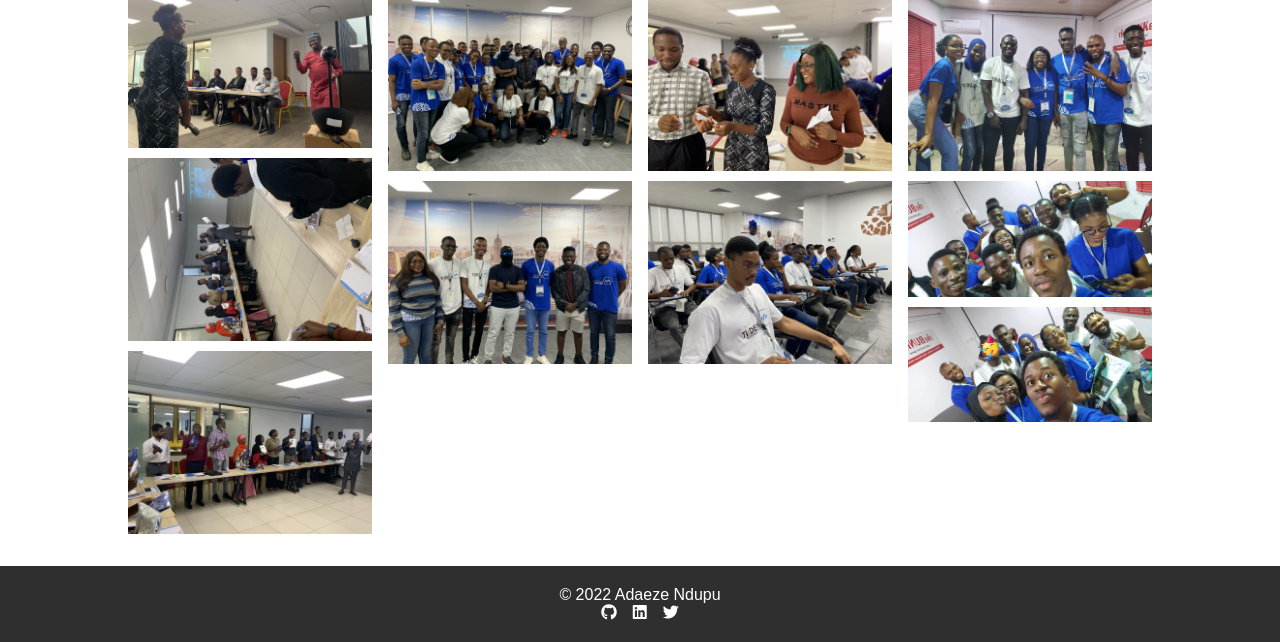
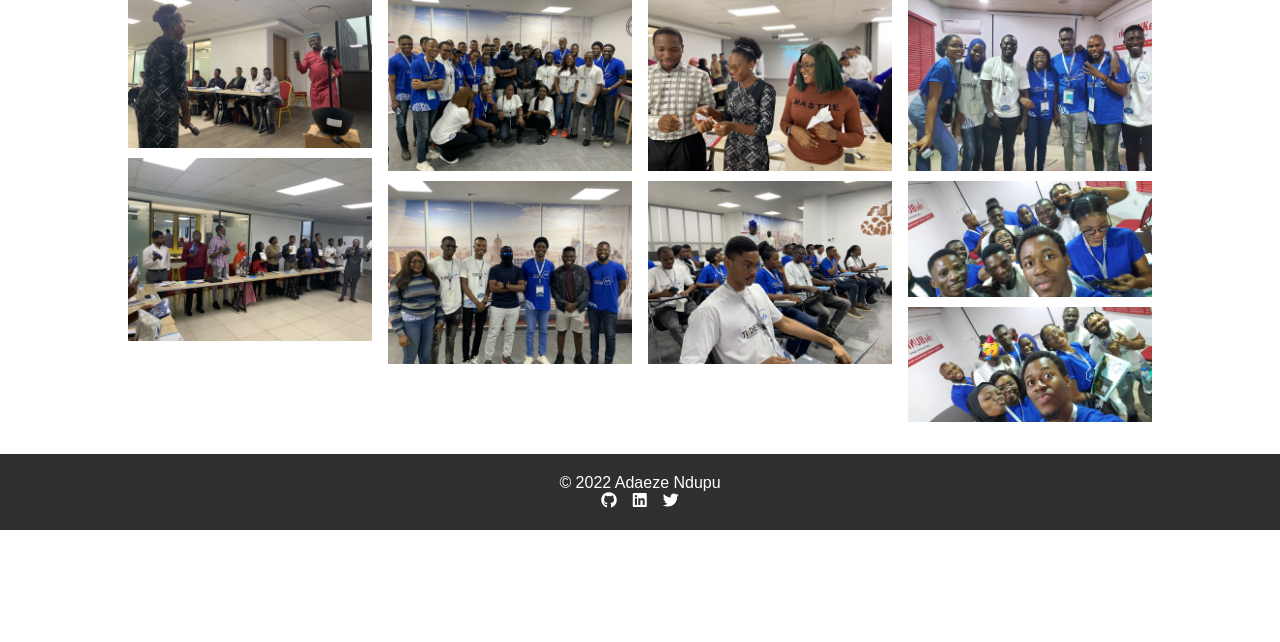
Before and after one commit to vermilion4/portfolio, a plain HTML site: page about.html in a window 1280 px wide. Shown: the part 1200-1842 px from the top of the page. After the commit the page ends 1730 px from the top, so only its background shows below. Drawn offline with Linux system fonts and the light colour scheme; a web font is replaced by a local one.

Commit message:
optimized

```diff
--- a/about.html
+++ b/about.html
@@ -73,9 +73,6 @@
         <img src="./images/fun-3.jpg" alt="">
       </figure>
       <figure>
-        <img src="./images/fun-4.jpg" alt="">
-      </figure>
-      <figure>
         <img src="./images/fun-5.jpg" alt="">
       </figure>
       <figure>
```
Also changed, not shown: images/contact.webp (added).
